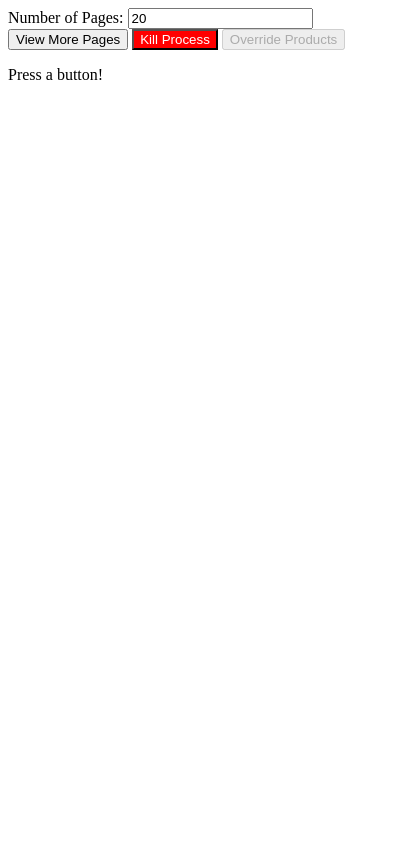
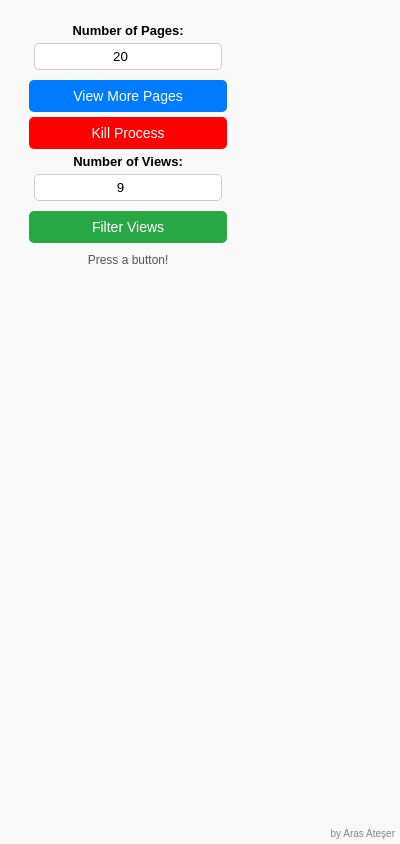
Before and after one commit to arasateser/Tiktok-Filter-Extension, a browser extension: page src/popup/popup.html in a window 400 px wide. Drawn offline with Linux system fonts and the light colour scheme.

Commit message:
Visual update for popup
Visual update for the pop-up window to increase comprehensibility

```diff
--- a/src/popup/popup.html
+++ b/src/popup/popup.html
@@ -1,24 +1,102 @@
 <!DOCTYPE html>
-
 <html lang="en">
 
 <head>
     <meta charset="UTF-8">
-    <meta name="viewport" viewMore="width=device-width, initial-scale=1.0">
+    <meta name="viewport" content="width=device-width, initial-scale=1.0">
     <title>Popup</title>
+    <style>
+        body {
+            width: 220px;
+            font-family: Arial, sans-serif;
+            padding: 10px;
+            display: flex;
+            flex-direction: column;
+            align-items: center;
+            text-align: center;
+            background-color: #f9f9f9;
+        }
+
+        label {
+            font-size: 13px;
+            font-weight: bold;
+            margin-top: 5px;
+        }
+
+        input {
+            width: 80%;
+            padding: 5px;
+            margin: 5px 0;
+            border: 1px solid #ccc;
+            border-radius: 5px;
+            text-align: center;
+        }
+
+        button {
+            width: 90%;
+            padding: 8px;
+            margin-top: 5px;
+            font-size: 14px;
+            border: none;
+            border-radius: 5px;
+            cursor: pointer;
+        }
+
+        #viewMoreButton {
+            background-color: #007bff;
+            color: white;
+        }
+
+        #killProcessButton {
+            background-color: red;
+            color: white;
+        }
+
+        #filterViews {
+            background-color: #28a745;
+            color: white;
+        }
+
+        p {
+            font-size: 12px;
+            color: #555;
+            margin-top: 10px;
+        }
+
+        #github-link {
+            position: absolute;
+            bottom: 5px;
+            right: 5px;
+            font-size: 10px;
+            color: #888;
+            text-decoration: none;
+        }
+
+            #github-link:hover {
+                color: #007bff;
+            }
+
+    </style>
 </head>
 
 <body>
     <label for="maxClicksInput">Number of Pages:</label>
     <input type="number" id="maxClicksInput" min="2" value="20" />
 
-    <button id="viewMoreButton">View More Pages </button>
-    <button id="killProcessButton" style="background-color: red; color:white">Kill Process</button>
-    <button id="overrideButton" disabled>Override Products</button>
+    <button id="viewMoreButton">View More Pages</button>
+    <button id="killProcessButton">Kill Process</button>
+
+    <label for="minViews">Number of Views:</label>
+    <input type="number" id="minViews" value="9" />
+
+    <button id="filterViews">Filter Views</button>
 
     <p id="message">Press a button!</p>
 
     <script src="popup.js"></script>
+
+    <a href="https://github.com/arasateser" target="_blank" id="github-link">by Aras Ateşer</a>
+
 </body>
 
 </html>
```
